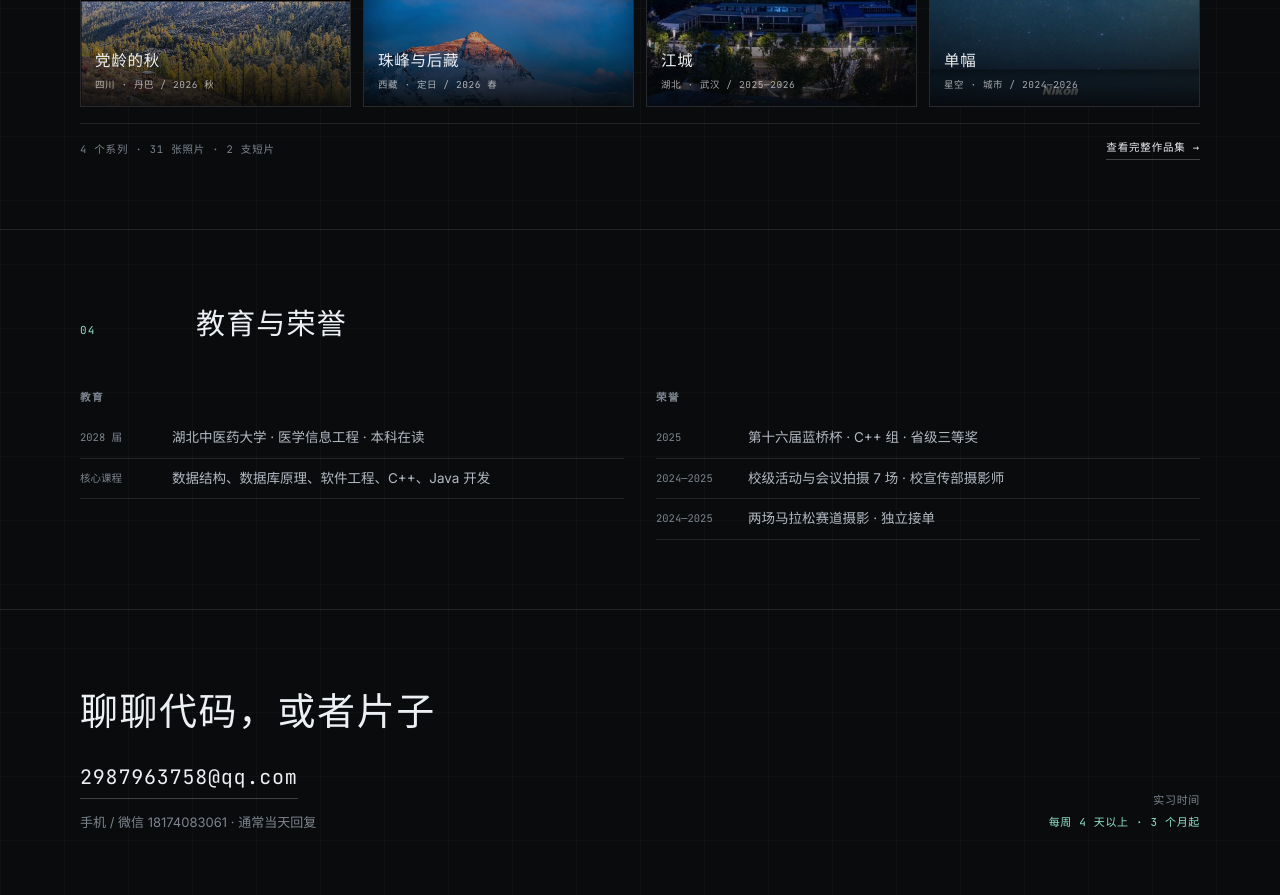
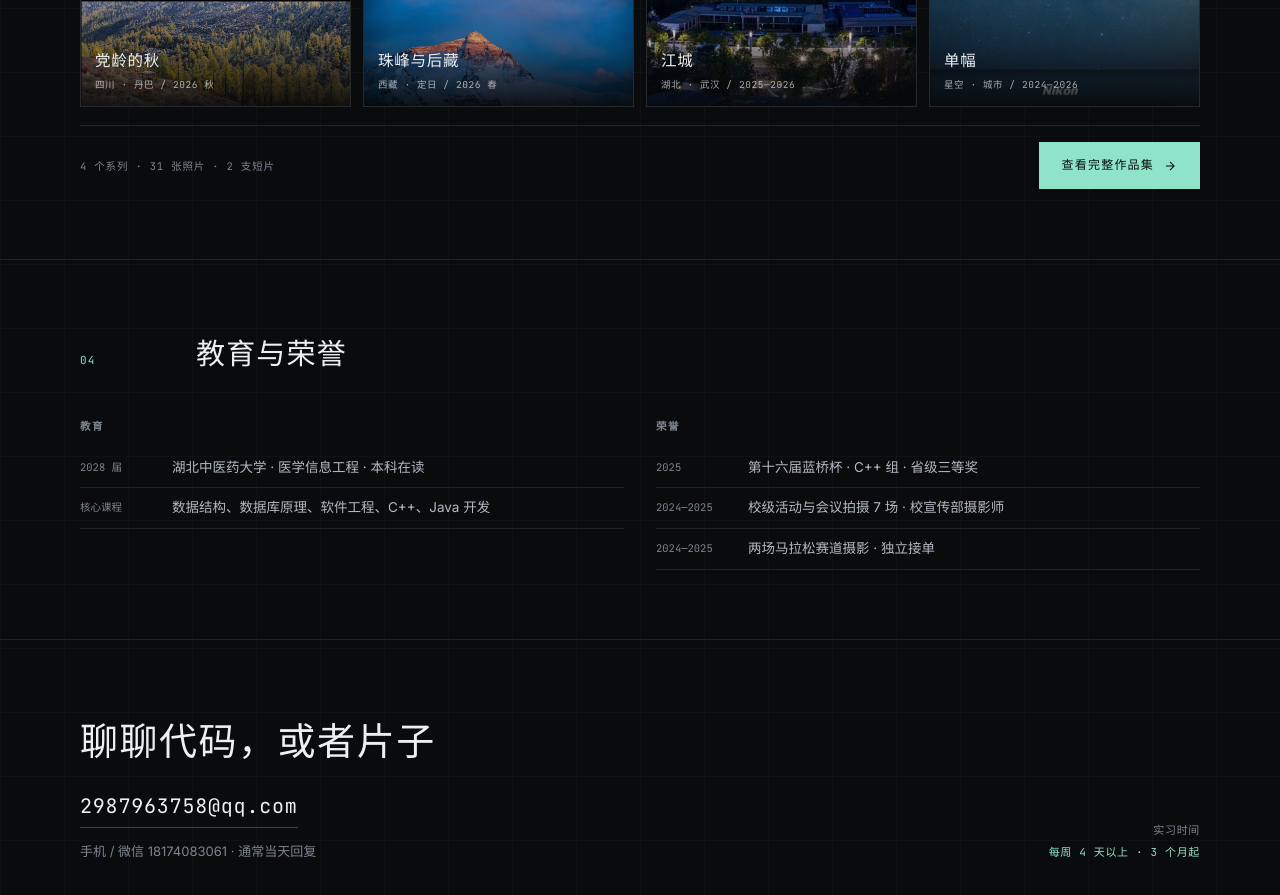
Before and after one commit to 2wsxc/luyu-portfolio, a plain HTML site: page dev/index.html in a window 1280 px wide. Shown: the part 3320-4215 px from the top of the page. Drawn offline with Linux system fonts and the light colour scheme.

Commit message:
style(dev): 作品集入口改为强调按钮，短片区新增 B 站链接

```diff
--- a/dev/index.html
+++ b/dev/index.html
@@ -112,9 +112,10 @@ h1{font-family:var(--serif);font-size:clamp(52px,8vw,104px);line-height:.96;font
 .series-card__in p{margin-top:3px;font-family:var(--mono);font-size:9.5px;letter-spacing:.06em;color:rgba(255,255,255,.64)}
 .series-card:hover img{transform:scale(1.045)}
 .series-card:hover .series-card__go{opacity:1;transform:none}
-.all-works{display:flex;flex-wrap:wrap;align-items:center;justify-content:space-between;gap:8px 16px;margin-top:16px;padding-top:14px;border-top:1px solid var(--line);font-family:var(--mono);font-size:10.5px;letter-spacing:.08em;color:var(--muted)}
-.all-works a{color:var(--ink);border-bottom:1px solid var(--line-2);padding-bottom:2px}
-.all-works a:hover{color:var(--accent);border-color:var(--accent)}
+.all-works{display:flex;flex-wrap:wrap;align-items:center;justify-content:space-between;gap:14px 16px;margin-top:18px;padding-top:16px;border-top:1px solid var(--line);font-family:var(--mono);font-size:10.5px;letter-spacing:.08em;color:var(--muted)}
+.works-cta{display:inline-flex;align-items:center;gap:9px;background:var(--accent);border:1px solid var(--accent);color:#06110d;font-family:var(--mono);font-size:12px;font-weight:500;letter-spacing:.1em;padding:12px 22px;transition:.22s}
+.works-cta svg{width:14px;height:14px}
+.works-cta:hover{background:#aaf0da;border-color:#aaf0da;transform:translateY(-2px);box-shadow:0 10px 26px -12px rgba(143,227,200,.7)}
 
 /* 教育 */
 .edu{display:grid;grid-template-columns:repeat(2,minmax(0,1fr));gap:32px}
@@ -391,7 +392,13 @@ h1{font-family:var(--serif);font-size:clamp(52px,8vw,104px);line-height:.96;font
           <div class="series-card__in"><h3>单幅</h3><p>星空 · 城市 / 2024—2026</p></div>
         </a>
       </div>
-      <p class="all-works"><span>4 个系列 · 31 张照片 · 2 支短片</span><a href="works.html">查看完整作品集 →</a></p>
+      <div class="all-works">
+        <span>4 个系列 · 31 张照片 · 2 支短片</span>
+        <a class="works-cta" href="works.html">
+          查看完整作品集
+          <svg viewBox="0 0 24 24" fill="none" stroke="currentColor" stroke-width="1.8" aria-hidden="true"><path d="M5 12h13M12 5l7 7-7 7"/></svg>
+        </a>
+      </div>
     </div>
   </section>
 
```
Also changed, not shown: dev/works.html (+12 -0 lines).
